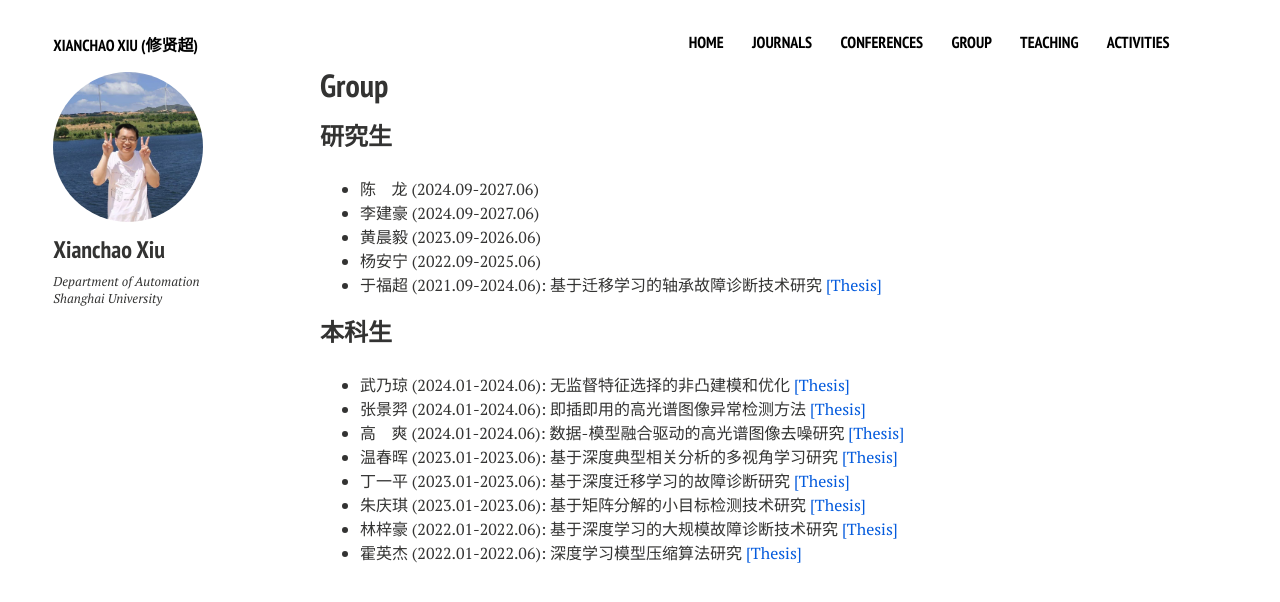
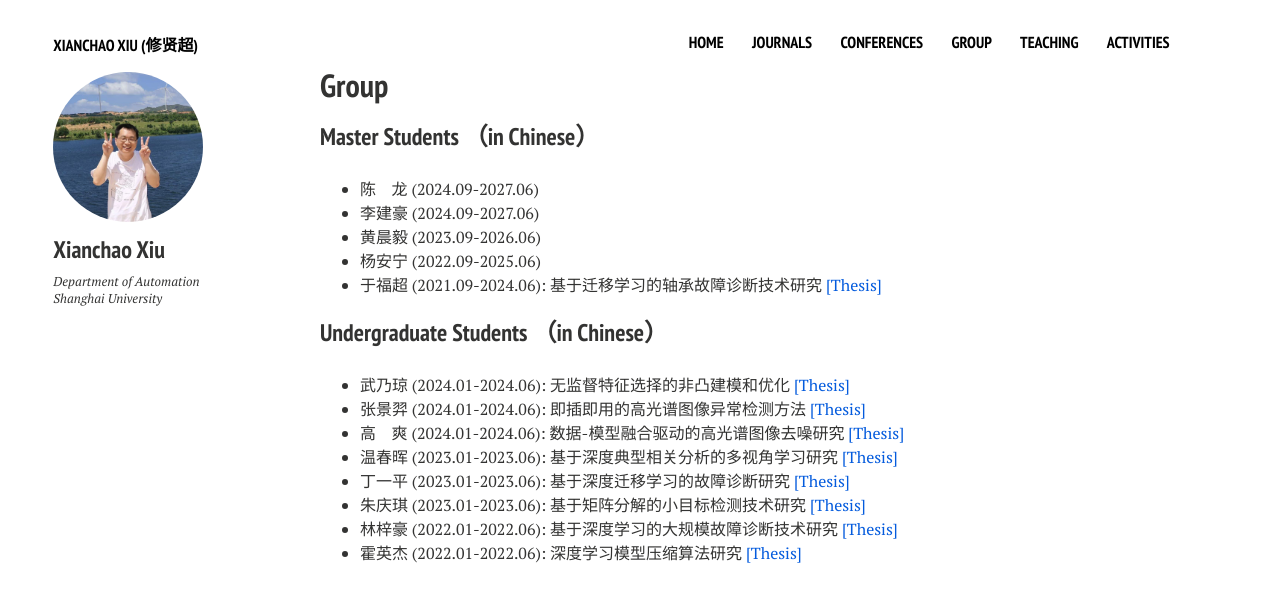
Before and after one commit to xianchaoxiu/xianchaoxiu.github.io, a Jekyll site: the page built from group/index.md, in a window 1280 px wide. Shown: the top 602 px of the page. Built offline with Jekyll 4.4.1, drawn with Linux system fonts in a browser that asks for light colours; nearby versions of some CDN libraries.

Commit message:
Update index.md

```diff
--- a/group/index.md
+++ b/group/index.md
@@ -7,7 +7,7 @@ comments: false
 share: false
 ---
 
-### 研究生
+### Master Students （in Chinese）
 * 陈 &nbsp; &nbsp;龙 (2024.09-2027.06)
 * 李建豪 (2024.09-2027.06)
 * 黄晨毅 (2023.09-2026.06)
@@ -15,7 +15,7 @@ share: false
 * 于福超 (2021.09-2024.06): 基于迁移学习的轴承故障诊断技术研究 <a href="../group/2024-于福超.pdf" class="textlink" target="_blank">[Thesis]</a>
 
 
-### 本科生
+### Undergraduate Students （in Chinese）
 * 武乃琼 (2024.01-2024.06): 无监督特征选择的非凸建模和优化 <a href="../group/2024-武乃琼.pdf" class="textlink" target="_blank">[Thesis]</a>
 * 张景羿 (2024.01-2024.06): 即插即用的高光谱图像异常检测方法 <a href="../group/2024-张景羿.pdf" class="textlink" target="_blank">[Thesis]</a>
 * 高 &nbsp; &nbsp;爽 (2024.01-2024.06): 数据-模型融合驱动的高光谱图像去噪研究 <a href="../group/2024-高爽.pdf" class="textlink" target="_blank">[Thesis]</a>
```
